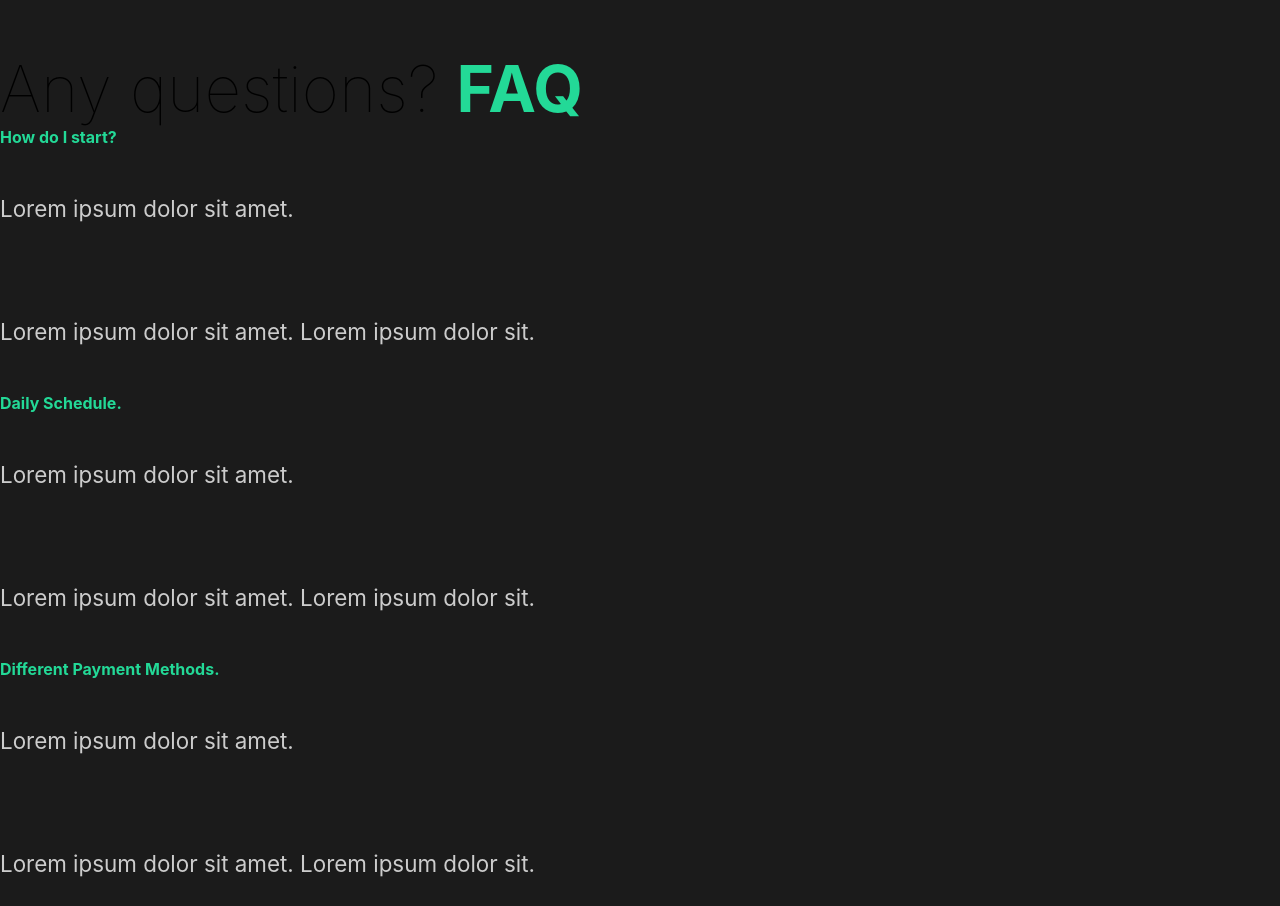
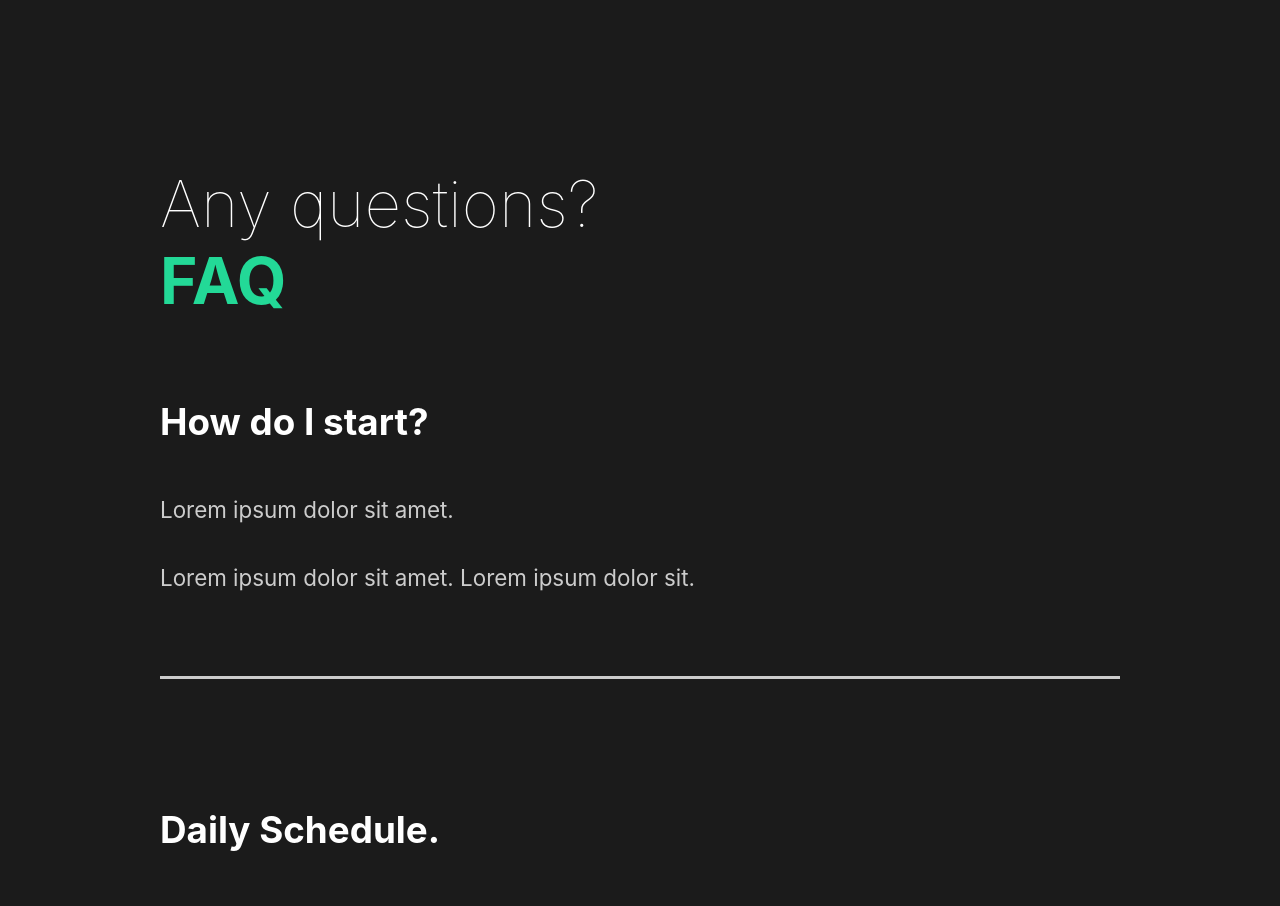
Before and after one commit to 1005hoon/react-practice-projects, a React (Create React App) app in the folder photo-company-app/: page / in a window 1280 px wide. Shown: the part 1860-2766 px from the top of the page. Built offline with nearby package versions, Linux system fonts and the light colour scheme.

Commit message:
add styling to faq section

```diff
--- a/photo-company-app/src/GlobalStyle.tsx
+++ b/photo-company-app/src/GlobalStyle.tsx
@@ -8,6 +8,7 @@ const GlobalStyle = createGlobalStyle`
     padding: 0;
     box-sizing: border-box;
   }
+
 
   body {
     background: #1b1b1b;
@@ -41,7 +42,7 @@ const GlobalStyle = createGlobalStyle`
 
   h4 {
     font-weight: bold;
-    color: #23d997;
+    font-size: 2.3rem;
   }
 
   span {
@@ -57,6 +58,7 @@ const GlobalStyle = createGlobalStyle`
     padding: 3rem 0rem;
     color: #ccc;
     font-size: 1.4rem;
+    line-height: 1.6
   }
 
 `;
--- a/photo-company-app/src/components/FAQ/FaqSection.tsx
+++ b/photo-company-app/src/components/FAQ/FaqSection.tsx
@@ -1,40 +1,45 @@
 import React from "react";
-import {} from "./styles";
+import { FAQ, Question } from "./styles";
+
 const FaqSection = (): JSX.Element => {
   return (
-    <div className="faq">
+    <FAQ>
       <h2>
         Any questions? <span>FAQ</span>
       </h2>
-      <div className="question">
+      <Question>
         <h4>How do I start?</h4>
         <div className="answer">
           <p>Lorem ipsum dolor sit amet.</p>
           <p>Lorem ipsum dolor sit amet. Lorem ipsum dolor sit.</p>
         </div>
-      </div>
-      <div className="question">
+        <div className="line"></div>
+      </Question>
+      <Question>
         <h4>Daily Schedule.</h4>
         <div className="answer">
           <p>Lorem ipsum dolor sit amet.</p>
           <p>Lorem ipsum dolor sit amet. Lorem ipsum dolor sit.</p>
         </div>
-      </div>
-      <div className="question">
+        <div className="line"></div>
+      </Question>
+      <Question>
         <h4>Different Payment Methods.</h4>
         <div className="answer">
           <p>Lorem ipsum dolor sit amet.</p>
           <p>Lorem ipsum dolor sit amet. Lorem ipsum dolor sit.</p>
         </div>
-      </div>
-      <div className="question">
+        <div className="line"></div>
+      </Question>
+      <Question>
         <h4>What products do you offer.</h4>
         <div className="answer">
           <p>Lorem ipsum dolor sit amet.</p>
           <p>Lorem ipsum dolor sit amet. Lorem ipsum dolor sit.</p>
         </div>
-      </div>
-    </div>
+        <div className="line"></div>
+      </Question>
+    </FAQ>
   );
 };
 
--- a/photo-company-app/src/components/FAQ/styles/index.tsx
+++ b/photo-company-app/src/components/FAQ/styles/index.tsx
@@ -1,35 +1,36 @@
 import styled from "styled-components/macro";
 
 // styled components
-export const About = styled.div`
+export const FAQ = styled.section`
   min-height: 90vh;
-  display: flex;
-  align-items: center;
-  justify-content: space-between;
+  display: block;
   padding: 5rem 10rem;
   color: #fff;
-`;
 
-export const Description = styled.div`
-  flex: 1;
-  padding-right: 5rem;
+  span {
+    display: block;
+  }
 
   h2 {
-    font-weight: lighter;
+    padding-bottom: 2rem;
+  }
+
+  .line {
+    background: #ccc;
+    height: 0.2rem;
+    margin: 2rem 0;
+    width: 100%;
   }
 `;
 
-export const ImageContainer = styled.div`
-  flex: 1;
-  overflow: hidden;
+export const Question = styled.article`
+  padding: 3rem 0;
+  cursor: pointer;
 
-  img {
-    width: 100%;
-    height: 80vh;
-    object-fit: cover;
+  .answer {
+    padding: 2rem 0;
+    p {
+      padding: 1rem 0;
+    }
   }
 `;
-
-export const Hide = styled.div`
-  overflow: hidden;
-`;
--- a/photo-company-app/src/components/Service/styles/index.tsx
+++ b/photo-company-app/src/components/Service/styles/index.tsx
@@ -39,7 +39,8 @@ export const Card = styled.div`
       margin-left: 1.5rem;
       background: #fff;
       padding: 1rem;
-      color: #333;
+      color: #2f2f2f;
+      border-radius: 5px;
     }
   }
 `;
@@ -54,7 +55,3 @@ export const ImageContainer = styled.div`
     object-fit: cover;
   }
 `;
-
-export const Hide = styled.div`
-  overflow: hidden;
-`;
```
